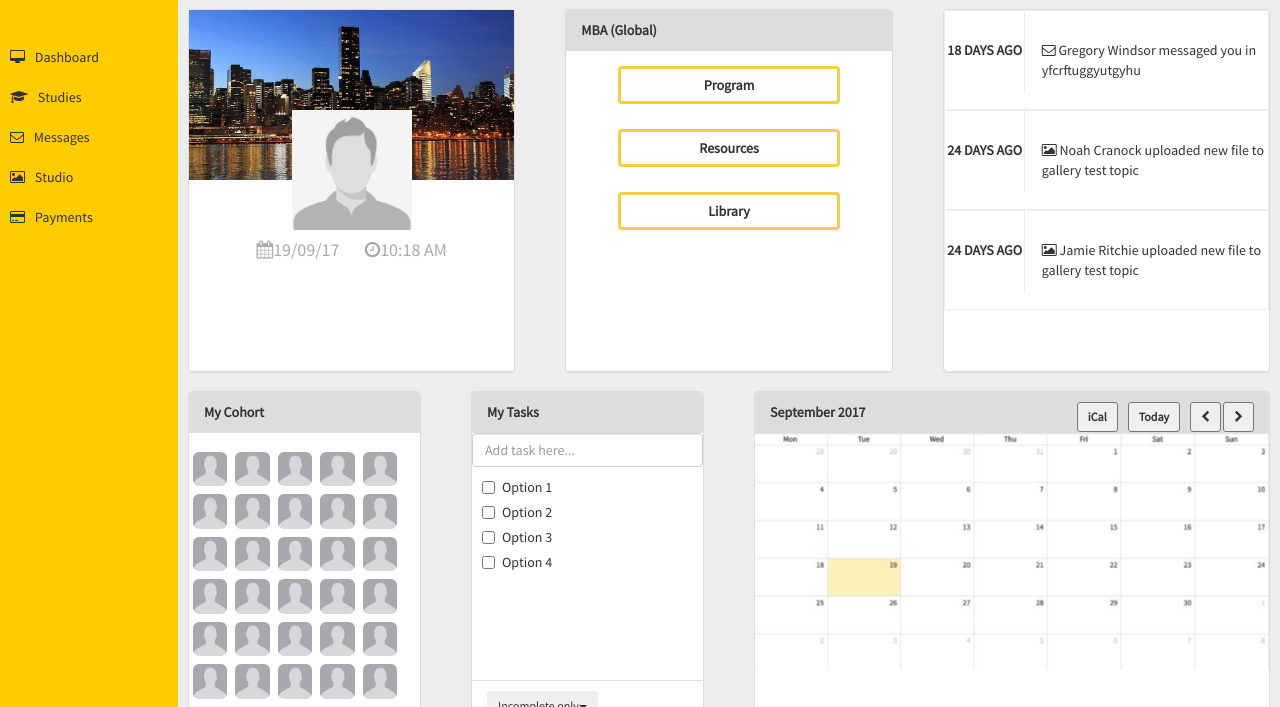
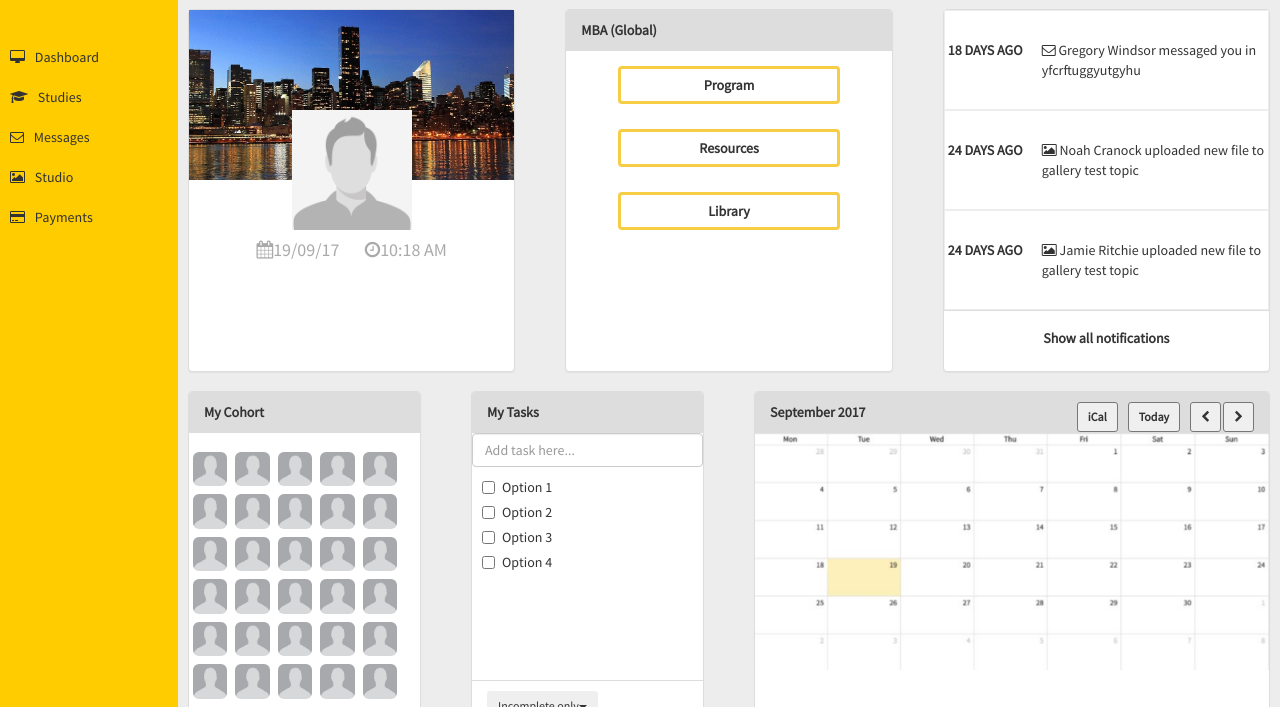
Before and after one commit to flamenx01/IDI-Interview-Task-3, a website: page src/index.html in a window 1280 px wide. Shown: the part 93-800 px from the top of the page. Drawn offline with nearby package versions, Linux system fonts and the light colour scheme; files that its build step writes are made by us from their sources.

Commit message:
Added show more notifications button placeholder

```diff
--- a/src/index.html
+++ b/src/index.html
@@ -349,6 +349,7 @@
 					</div>
 				</div>
 			</div>
+			<div class="panel-footer" style="width: 100%;height: 100%;"> <button type="button" class="btn btn-Notification" >Show all notifications</button> </div>
 		  </div>
 		  </div>
 		  <div class="col-xs-10 col-sm-10 col-md-3"><!--cohort widget, I can't seem to get the images centred in this widget there is also a white space at the bottom which I believe is coming from making the boxes the same size-->
--- a/src/styles/styles.less
+++ b/src/styles/styles.less
@@ -191,11 +191,11 @@ a { color: inherit; }
 .heading-box{
     font-weight:bold;
     text-transform:uppercase;
-	border-right:1px solid #ededed;
 	width : 25%;
 	float: left;
 	vertical-align: middle;
 	padding: 10% 0;
+	height: 100%;
 }
 
 .tail-box{
@@ -204,6 +204,7 @@ a { color: inherit; }
 	float: right;
 	vertical-align: middle;
 	padding: 10% 0;
+	height: 100%;
 }
 .flex-center-vertically {
   display: flex;
@@ -211,3 +212,12 @@ a { color: inherit; }
   flex-direction: column;
   height: 100px;
 }
+
+.btn-Notification {//special layout for Notification button
+	background-color: white;
+	display:block;
+    margin: 0 auto;
+	font-weight: bold;
+	width: 100%;
+	height: 100%
+}
```
